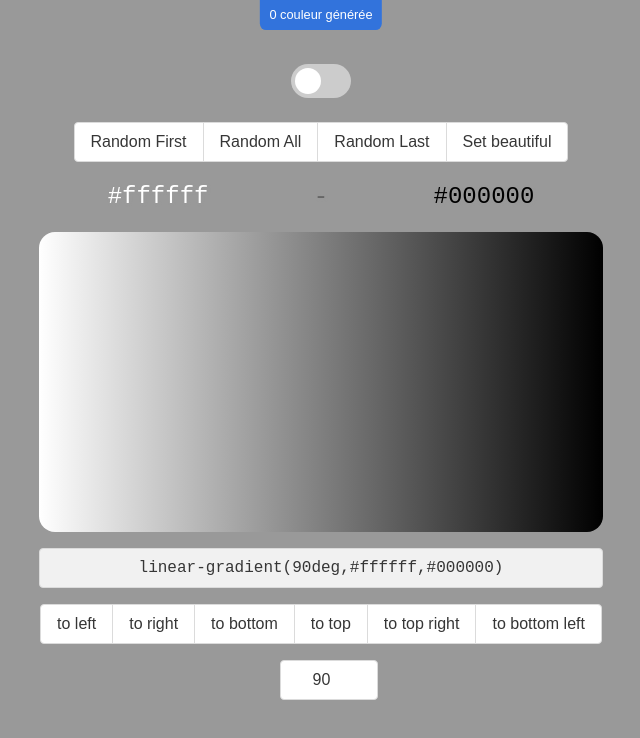
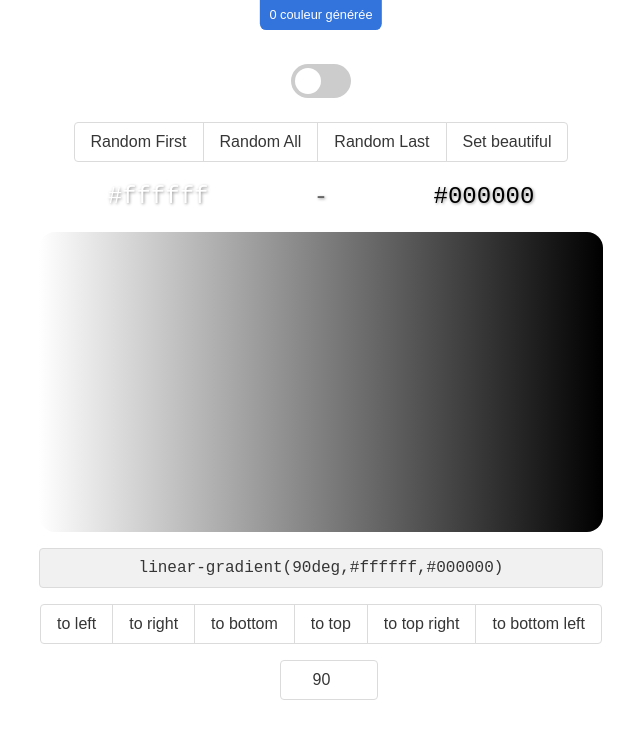
Before and after one commit to AgathePons/react_08_, a React app: page / in a window 1280 px wide. Shown: the whole page, without its empty margins (319-959 px from the left). Built offline with nearby package versions, Linux system fonts and the light colour scheme.

Commit message:
css done

```diff
--- a/src/containers/AppContainer.js
+++ b/src/containers/AppContainer.js
@@ -1,5 +1,6 @@
 // == Import
 import { useSelector } from 'react-redux';
+import PropTypes from 'prop-types';
 
 // == Component
 function AppContainer({ element }) {
@@ -12,10 +13,19 @@ function AppContainer({ element }) {
     background: `linear-gradient(${direction},${firstColor},${lastColor})`,
   };
   return (
-    <div style={isBackgroundActive ? style : null}>
-      {element}
+    <div
+      style={isBackgroundActive ? style : null}
+      className="app-container"
+    >
+      <div className="element-container">
+        {element}
+      </div>
     </div>
   );
 }
 
+AppContainer.propTypes = {
+  element: PropTypes.object.isRequired,
+};
+
 export default AppContainer;
--- a/src/styles/index.scss
+++ b/src/styles/index.scss
@@ -2,14 +2,17 @@
 
 /* Specific */
 body {
-  // TODO to remove
-  background: #999;
   font-size: 1rem;
   font-family: 'Roboto', sans-serif;
   line-height: 1.6;
 }
 
-h1, h2, h3, h4, h5, h6 {
+h1,
+h2,
+h3,
+h4,
+h5,
+h6 {
   font-weight: bold;
   line-height: 1.2;
   font-size: 1.2rem;
@@ -28,16 +31,27 @@ body {
 }
 
 .app {
-  margin: 0 auto;
-  padding: 3rem;
-  max-width: 660px;
+  margin: 0;
+  padding: 0;
+  width: 100vw;
+  height: 100vh;
+
+  .app-container {
+    width: 100vw;
+    height: 100vh;
+    .element-container {
+      margin: 0 auto;
+      padding: 3rem;
+      max-width: 660px;
+    }
+  }
 }
 
 .toggle-container {
   padding: 1rem;
 }
 
-.text-colors{
+.text-colors {
   font-family: monospace;
   display: flex;
   justify-content: space-around;
```
